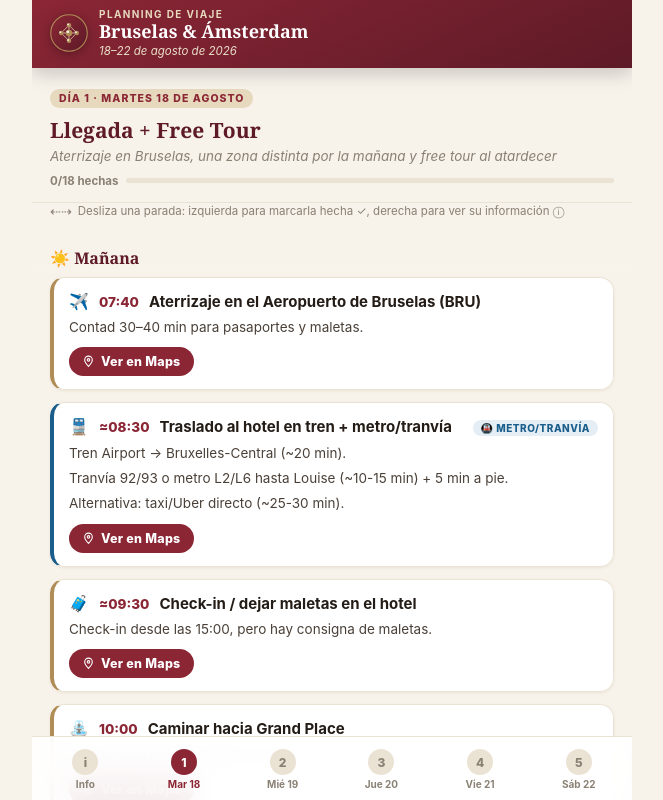
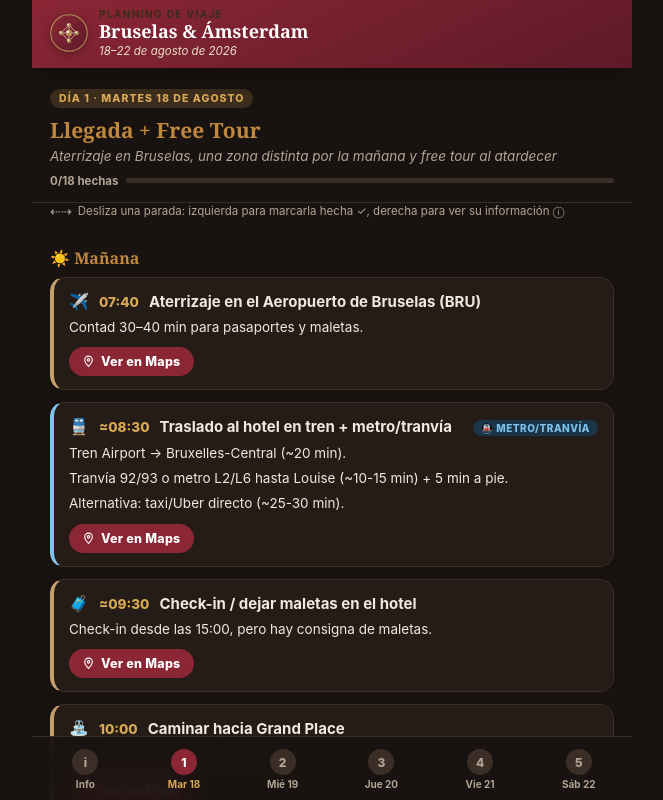
Before and after one commit to ArnawC/Brussels_Trip, a plain HTML site: page index.html in a window 1280 px wide. Shown: the whole page, without its empty margins (308-971 px from the left). Drawn offline with Linux system fonts and the dark colour scheme.

Commit message:
feat: add dark mode support
Follows the system color-scheme preference. Backgrounds/cards/lines
darken via CSS variable overrides; burgundy stays the brand color for
buttons, but text that used to sit on a light surface (day titles,
time badges, headings) switches to a warm gold accent instead, kept
in a separate --burgundy-text variable so it never turns reddish.

```diff
--- a/index.html
+++ b/index.html
@@ -30,6 +30,8 @@
     --reserved:#4B7A51;
     --reserved-soft:#E8F0E6;
     --line:#EAE2D3;
+    --burgundy-text:var(--burgundy);
+    --burgundy-text-deep:var(--burgundy-deep);
     --safe-b: env(safe-area-inset-bottom, 0px);
     --safe-t: env(safe-area-inset-top, 0px);
   }
@@ -73,8 +75,8 @@
   /* ---------- MAIN SCROLL ---------- */
   main{ flex:1; overflow-y:auto; -webkit-overflow-scrolling:touch; padding-bottom: calc(80px + var(--safe-b)); }
   .day-banner{ padding:18px 18px 14px; border-bottom:1px solid var(--line);}
-  .day-banner .tag{ display:inline-block; font-size:10.5px; letter-spacing:.1em; text-transform:uppercase; color:var(--burgundy); font-weight:800; background:var(--gold-soft); padding:3px 9px; border-radius:20px; margin-bottom:8px;}
-  .day-banner h2{ font-family:Georgia, serif; font-size:21px; margin:0 0 4px; color:var(--burgundy-deep);}
+  .day-banner .tag{ display:inline-block; font-size:10.5px; letter-spacing:.1em; text-transform:uppercase; color:var(--burgundy-text); font-weight:800; background:var(--gold-soft); padding:3px 9px; border-radius:20px; margin-bottom:8px;}
+  .day-banner h2{ font-family:Georgia, serif; font-size:21px; margin:0 0 4px; color:var(--burgundy-text-deep);}
   .day-banner p{ margin:0; font-size:13.5px; color:var(--grey); font-style:italic;}
   .day-progress{ margin-top:10px; display:flex; align-items:center; gap:8px; font-size:11.5px; font-weight:700; color:var(--grey);}
   .day-progress .dp-label{ white-space:nowrap;}
@@ -85,7 +87,7 @@
   .notebox p{margin:0 0 6px;}
   .notebox p:last-child{margin-bottom:0;}
 
-  .section-label{ position:sticky; top:0; z-index:3; background:linear-gradient(var(--cream) 80%, transparent); padding:14px 18px 8px; font-family:Georgia, serif; font-size:16px; font-weight:700; color:var(--burgundy-deep);}
+  .section-label{ position:sticky; top:0; z-index:3; background:linear-gradient(var(--cream) 80%, transparent); padding:14px 18px 8px; font-family:Georgia, serif; font-size:16px; font-weight:700; color:var(--burgundy-text-deep);}
 
   .stop{ margin:0 18px 12px; border-radius:14px; position:relative; overflow:hidden; box-shadow:0 1px 3px rgba(90,60,30,.08);}
   .stop-content{ background:var(--card); border-radius:14px; padding:13px 15px; border:1px solid var(--line); position:relative; z-index:2; transition:opacity .2s; touch-action:pan-y;}
@@ -96,7 +98,7 @@
   .stop.reserved .stop-content{ border-left:4px solid var(--reserved); }
   .stop.plain .stop-content{ border-left:4px solid var(--gold); }
   .stop .row1{ display:flex; align-items:baseline; gap:8px; flex-wrap:wrap;}
-  .stop .time{ font-weight:800; color:var(--burgundy); font-size:13.5px; white-space:nowrap; margin-right:2px;}
+  .stop .time{ font-weight:800; color:var(--burgundy-text); font-size:13.5px; white-space:nowrap; margin-right:2px;}
   .stop .emoji{ margin-right:2px;}
   .stop .title{ font-weight:700; font-size:15px; color:var(--ink); line-height:1.3;}
   .stop .chip{ font-size:10px; font-weight:800; text-transform:uppercase; letter-spacing:.05em; padding:2px 8px; border-radius:10px; margin-left:auto; white-space:nowrap;}
@@ -135,7 +137,7 @@
   .info-block{ margin:16px 18px; }
   .info-block h3{ font-family:Georgia, serif; font-size:16px; color:var(--burgundy-deep); margin:0 0 8px; border-bottom:1px solid var(--gold-soft); padding-bottom:6px;}
   .info-row{ font-size:13.5px; line-height:1.6; margin-bottom:8px; color:#3a2f26;}
-  .info-row b{ color:var(--burgundy);}
+  .info-row b{ color:var(--burgundy-text);}
 
   /* ---------- TAB BAR ---------- */
   .tabbar{
@@ -151,7 +153,7 @@
     width:26px; height:26px; border-radius:50%; display:flex; align-items:center; justify-content:center;
     font-size:12px; font-weight:800; background:var(--line); color:var(--grey); margin-bottom:1px;
   }
-  .tabbar button.active{ color:var(--burgundy);}
+  .tabbar button.active{ color:var(--burgundy-text);}
   .tabbar button.active .dot{ background:var(--burgundy); color:#fff;}
   .tabbar button.today .dot{ box-shadow:0 0 0 2px var(--gold);}
   .tabbar button .lbl{ font-size:10px; font-weight:700;}
@@ -177,7 +179,7 @@
   .modal-photo .ph-fallback .retry-msg{ font-size:11.5px; color:var(--grey); line-height:1.4;}
   .modal-photo .ph-fallback .retry-link{ color:var(--metro); font-weight:700; text-decoration:underline; cursor:pointer;}
   .modal-photo .ph-spinner{ position:absolute; top:0; right:0; bottom:0; left:0; display:flex; align-items:center; justify-content:center;}
-  .modal-photo .ph-spinner span{ width:22px; height:22px; border-radius:50%; border:3px solid rgba(139,38,53,.18); border-top-color:var(--burgundy); animation:spin 0.8s linear infinite;}
+  .modal-photo .ph-spinner span{ width:22px; height:22px; border-radius:50%; border:3px solid rgba(139,38,53,.18); border-top-color:var(--burgundy-text); animation:spin 0.8s linear infinite;}
   @keyframes spin{ to{ transform:rotate(360deg); } }
   .modal-close{
     position:absolute; top:10px; right:10px; width:30px; height:30px; border-radius:50%;
@@ -185,7 +187,7 @@
     display:flex; align-items:center; justify-content:center;
   }
   .modal-scroll{ overflow-y:auto; -webkit-overflow-scrolling:touch; padding:14px 20px calc(24px + var(--safe-b));}
-  .modal-scroll h3{ font-family:Georgia, serif; font-size:19px; color:var(--burgundy-deep); margin:0 0 8px; line-height:1.25;}
+  .modal-scroll h3{ font-family:Georgia, serif; font-size:19px; color:var(--burgundy-text-deep); margin:0 0 8px; line-height:1.25;}
   .modal-wiki{ font-size:13.5px; line-height:1.55; color:#3a2f26; margin:0 0 12px; padding-bottom:12px; border-bottom:1px solid var(--line);}
   .modal-wiki .src{ display:block; margin-top:7px; font-size:10px; color:var(--grey); text-transform:uppercase; letter-spacing:.06em; font-weight:700;}
   .modal-desc p{ margin:0 0 6px; font-size:13.5px; line-height:1.5; color:#4a4038;}
@@ -221,6 +223,36 @@
   .settings-btn:active{ background:var(--burgundy); color:#fff;}
   .settings-btn.danger{ background:var(--burgundy); color:#fff; border-color:var(--burgundy-deep);}
   .settings-note{ margin:10px 0 0; font-size:11.5px; color:var(--grey); line-height:1.5; font-style:italic;}
+
+  /* ---------- DARK MODE (follows system setting) ----------
+     Placed last so these overrides win the cascade over the base rules above. */
+  @media (prefers-color-scheme: dark){
+    :root{
+      --cream:#181210;
+      --card:#251C17;
+      --gold:#C7A06B;
+      --gold-soft:#3B2C1C;
+      --ink:#F1E9DD;
+      --grey:#B2A594;
+      --metro:#7EC2EE;
+      --metro-soft:#1A3547;
+      --reserved:#8FCB8A;
+      --reserved-soft:#213821;
+      --line:#3A2E27;
+      /* burgundy stays the brand color for buttons/backgrounds; wherever it was
+         used as *text* on what is now a dark surface, use warm gold instead —
+         keeps the accent legible without turning headings/labels reddish-pink */
+      --burgundy-text:#D9A854;
+      --burgundy-text-deep:#C0883E;
+    }
+    .notebox, .modal-wiki, .info-row, .stop .desc, .modal-desc p, .fb-desc p, .settings-row{ color:var(--ink); }
+    .info-block h3{ color:var(--burgundy-text-deep); }
+    .freeblock{ background:repeating-linear-gradient(135deg, #221A14 0 10px, #1D1712 10px 20px); }
+    .fb-sub-row{ border-bottom-color:#4A3B27; }
+    .fb-info-btn{ background:var(--card); color:var(--gold); }
+    .settings-btn{ background:var(--card); border-color:var(--burgundy-text); color:var(--burgundy-text); }
+    .tabbar{ background:rgba(24,18,16,.90); }
+  }
 </style>
 </head>
 <body>
```
